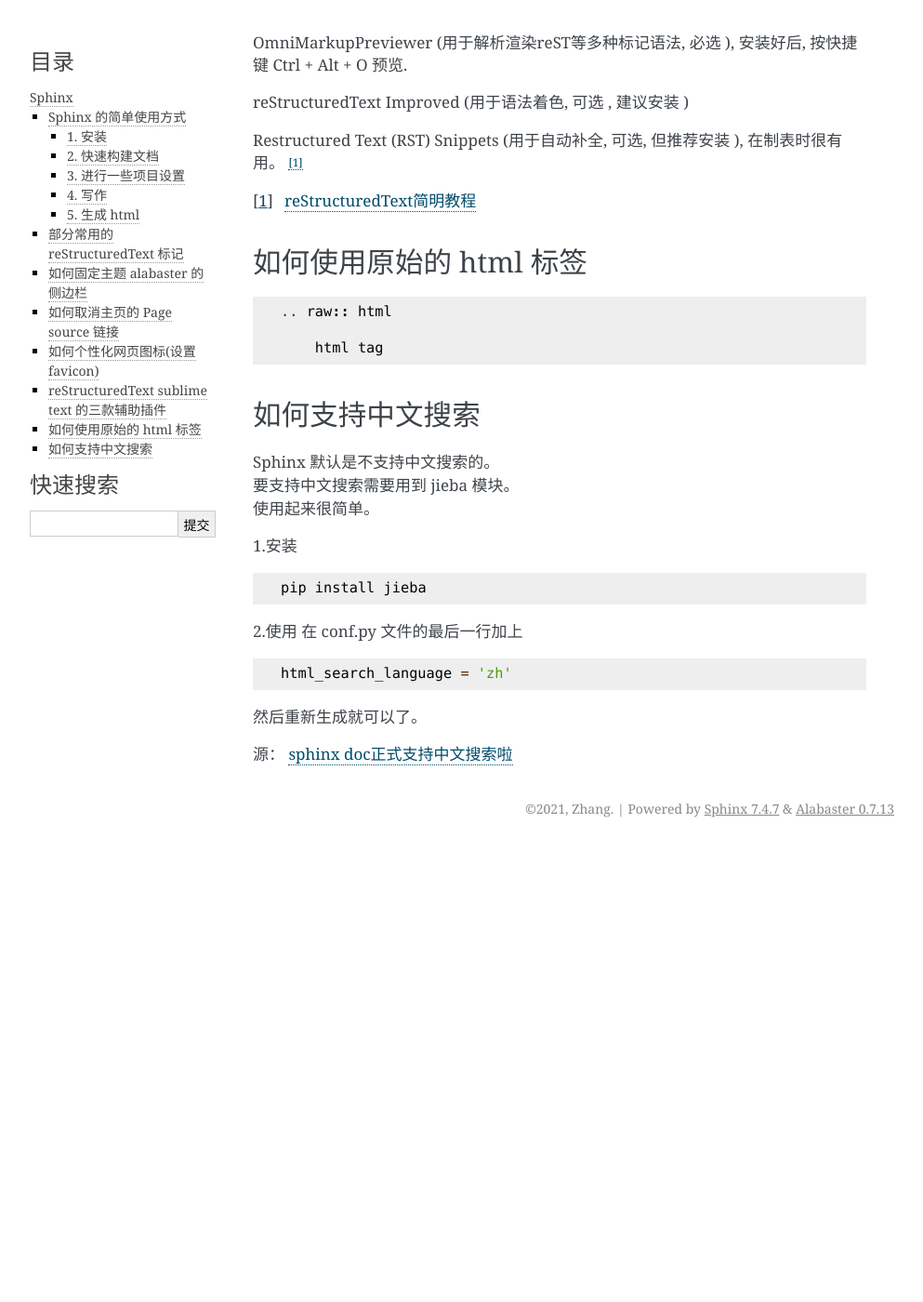
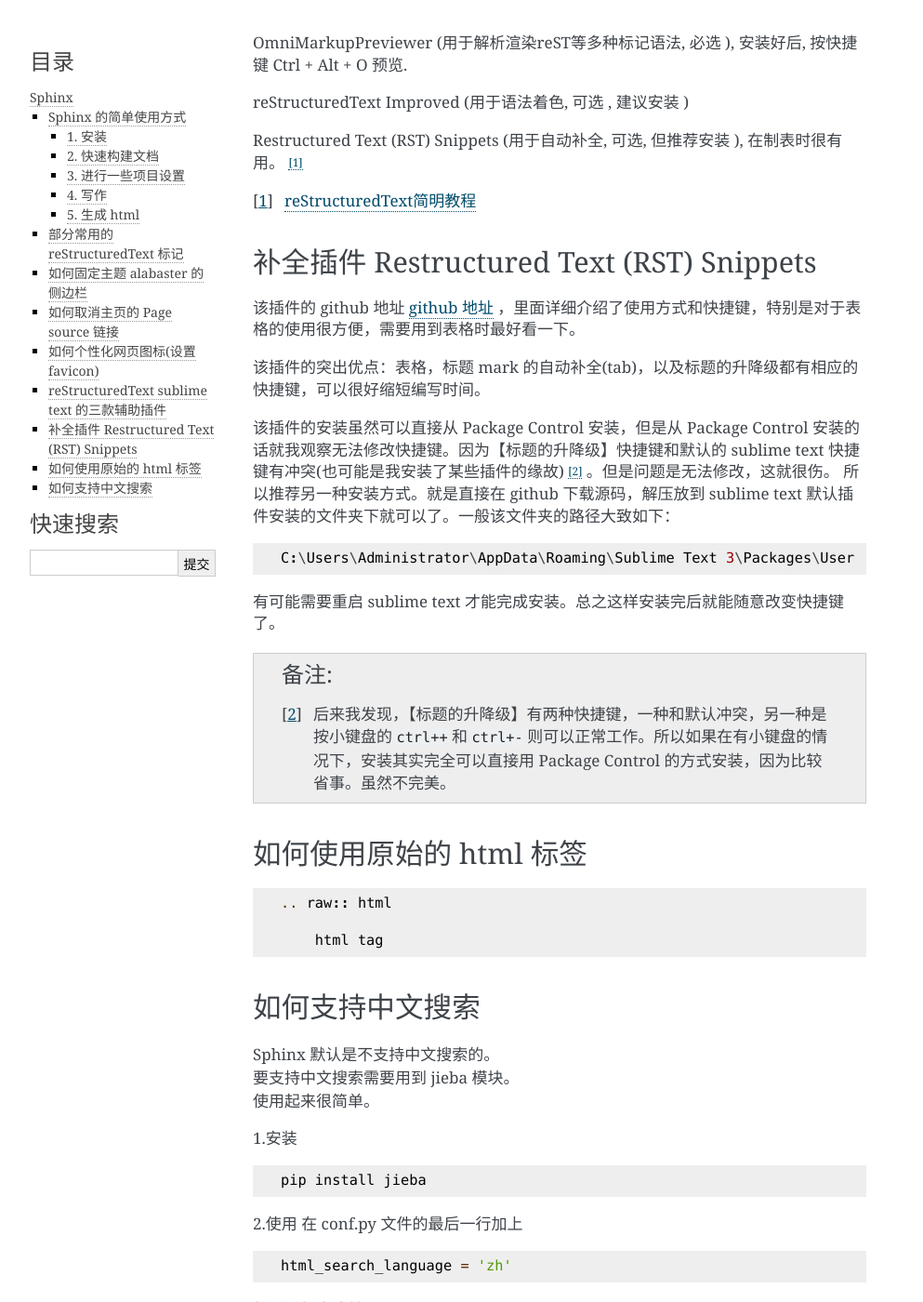
Before and after one commit to suifengpiaoyang/Sphinx-notes, a Sphinx documentation site: the page built from source/sphinx.rst, in a window 1280 px wide and 1400 px high, scrolled down 2175 px. Shown: the whole window at 93% size, without its empty margins (148-1141 px from the left). Built offline with Sphinx 7.4.7, drawn with Linux system fonts in a browser that asks for light colours; before the commit the page ends 3084 px from its top, so only the background shows below that.

Commit message:
添加补全插件的介绍

```diff
--- a/source/sphinx.rst
+++ b/source/sphinx.rst
@@ -116,6 +116,24 @@
 
 .. [1] `reStructuredText简明教程 <https://iridescent.ink/HowToMakeDocs/Basic/reST.html?highlight=sublime>`_
 
+补全插件 Restructured Text (RST) Snippets
+=========================================
+
+该插件的 github 地址 `github 地址 <https://github.com/mgaitan/sublime-rst-completion>`_ ，里面详细介绍了使用方式和快捷键，特别是对于表格的使用很方便，需要用到表格时最好看一下。
+
+该插件的突出优点：表格，标题 mark 的自动补全(tab)，以及标题的升降级都有相应的快捷键，可以很好缩短编写时间。
+
+该插件的安装虽然可以直接从 Package Control 安装，但是从 Package Control 安装的话就我观察无法修改快捷键。因为【标题的升降级】快捷键和默认的 sublime text 快捷键有冲突(也可能是我安装了某些插件的缘故) [#f1]_ 。但是问题是无法修改，这就很伤。
+所以推荐另一种安装方式。就是直接在 github 下载源码，解压放到 sublime text 默认插件安装的文件夹下就可以了。一般该文件夹的路径大致如下：
+
+.. code-block::
+
+    C:\Users\Administrator\AppData\Roaming\Sublime Text 3\Packages\User
+
+有可能需要重启 sublime text 才能完成安装。总之这样安装完后就能随意改变快捷键了。
+
+.. note:: .. [#f1] 后来我发现，【标题的升降级】有两种快捷键，一种和默认冲突，另一种是按小键盘的 ``ctrl++`` 和 ``ctrl+-`` 则可以正常工作。所以如果在有小键盘的情况下，安装其实完全可以直接用 Package Control 的方式安装，因为比较省事。虽然不完美。
+
 如何使用原始的 html 标签
 ========================
 
```
